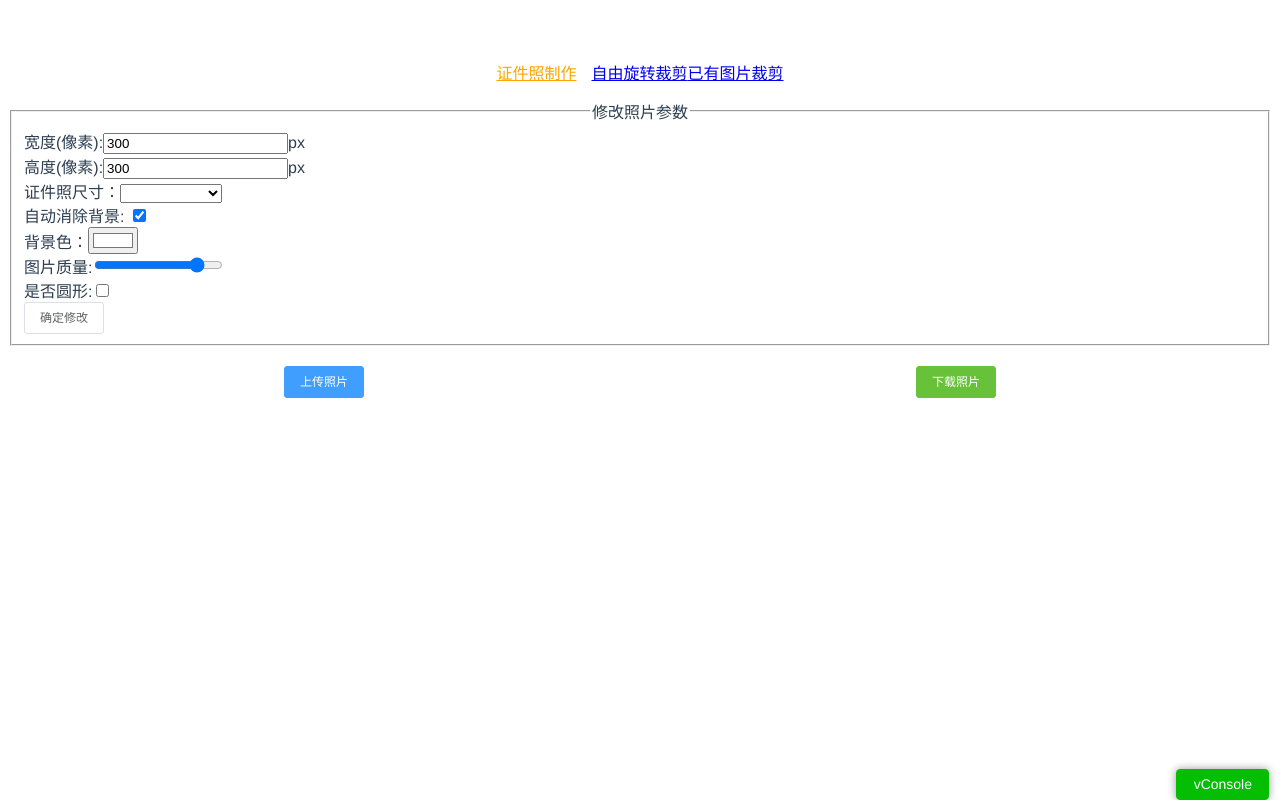
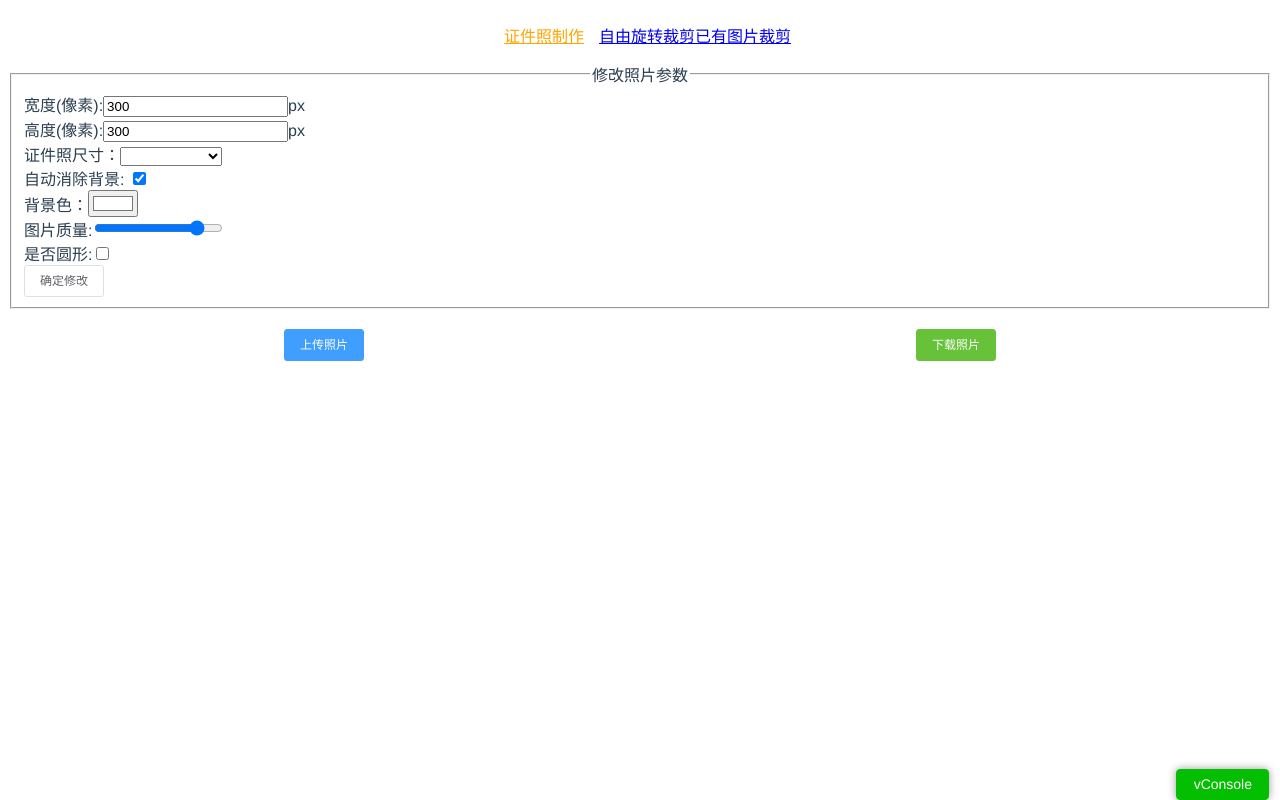
Before and after one commit to superchangme/ImageCropping, a Vue app: page /cropImage in a window 1280 px wide. Built offline with nearby package versions, Linux system fonts and the light colour scheme.

Commit message:
优化证件照

```diff
--- a/src/App.vue
+++ b/src/App.vue
@@ -20,11 +20,10 @@ export default {
   -moz-osx-font-smoothing: grayscale;
   text-align: center;
   color: #2c3e50;
-  margin-top: 60px;
 }
 a[class*=router-link-]{
   display: inline-block;
-  margin: 0 15px 15px 0;
+  margin: 15px;
 }
 .router-link-exact-active{
   color: orange;
--- a/src/Main.vue
+++ b/src/Main.vue
@@ -106,7 +106,7 @@ export default {
         {
           name:'社保证',
           width:358,
-          height:567
+          height:441
         },
         {
           name:'港澳通行证',
```
